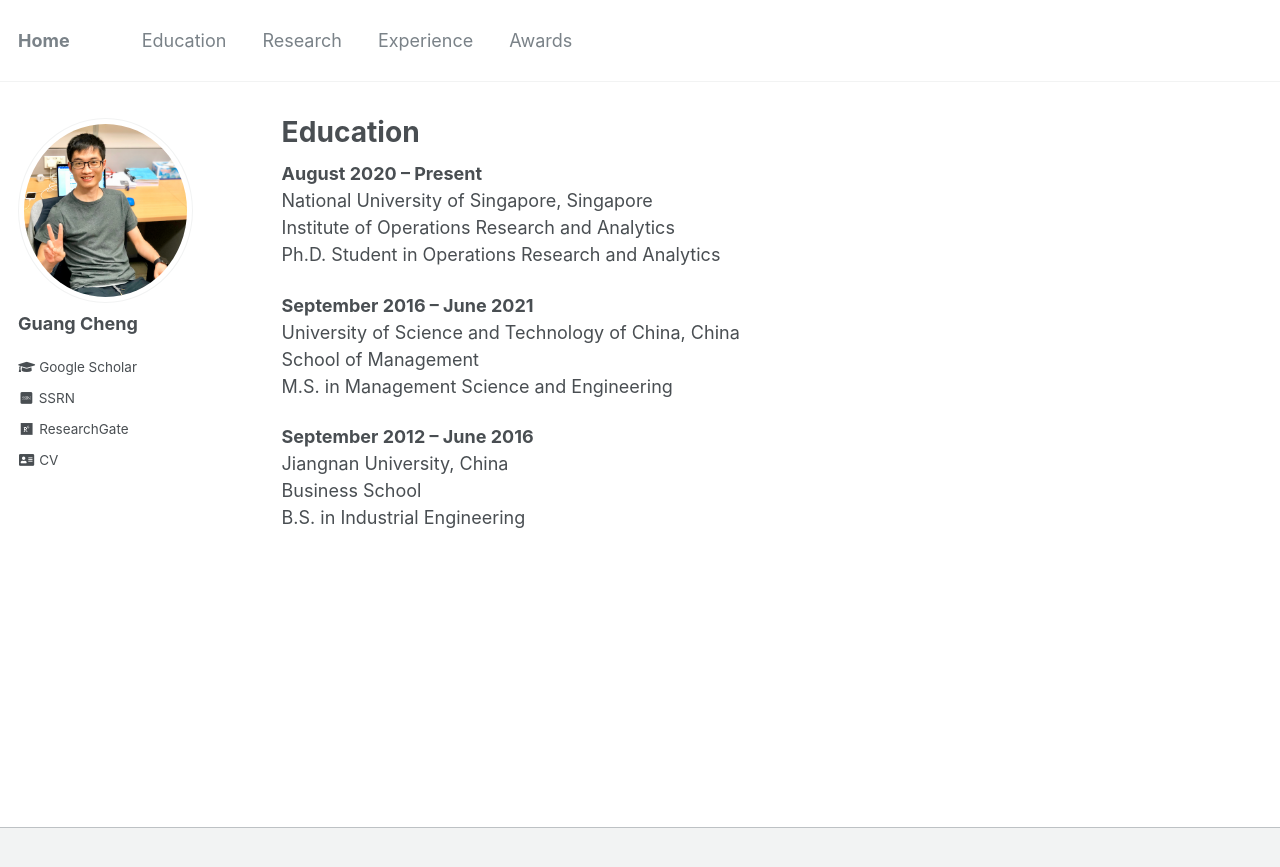
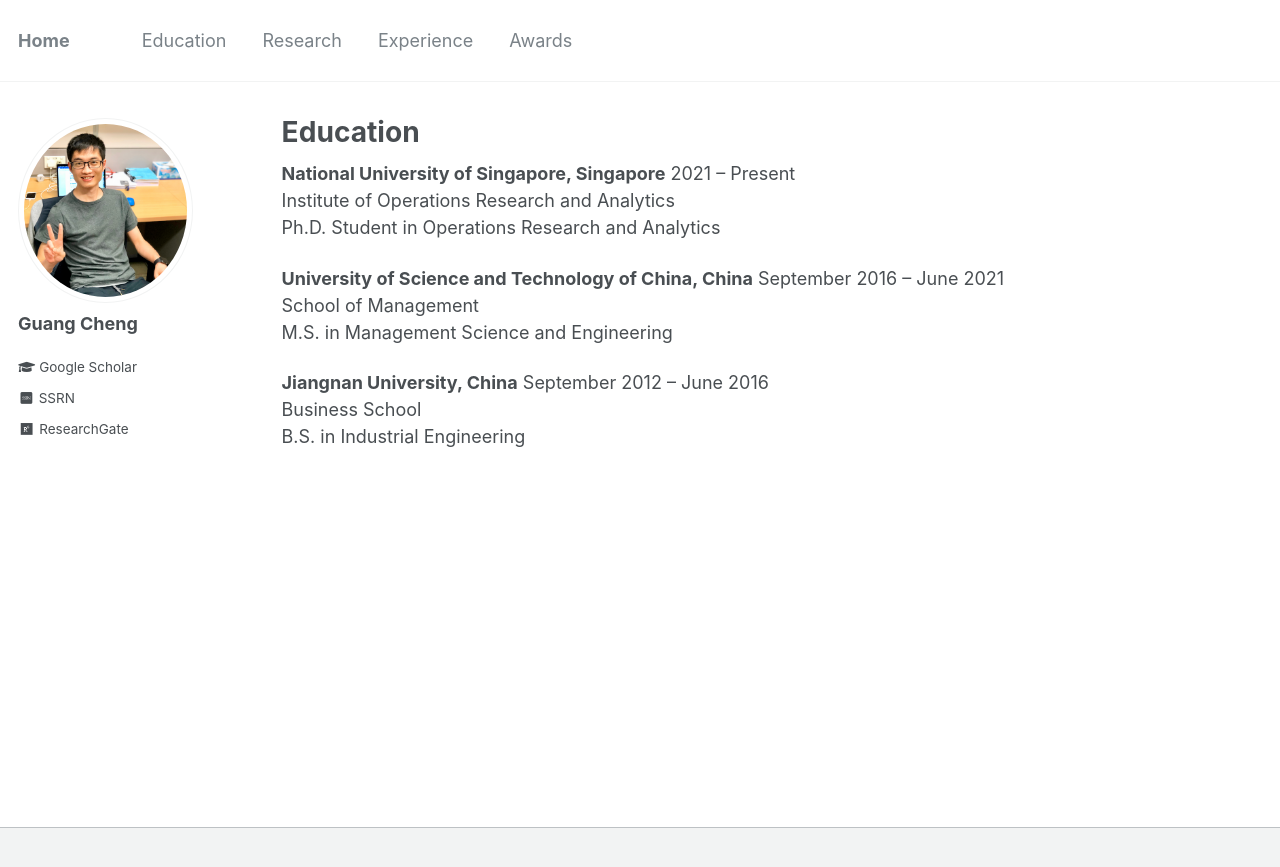
Before and after one commit to gcheng-nus/gcheng-nus.github.io, a Jekyll site: the page built from _pages/education.md, in a window 1280 px wide. Shown: the top 867 px of the page. Built offline with Jekyll 4.4.1, drawn with Linux system fonts in a browser that asks for light colours; some web fonts are replaced.

Commit message:
update education

```diff
--- a/_config.yml
+++ b/_config.yml
@@ -88,7 +88,7 @@ author:
   SSRN             : "https://papers.ssrn.com/sol3/cf_dev/AbsByAuth.cfm?per_id=3036482"
   # email            : "gcheng@u.nus.edu"
   researchgate     : "https://www.researchgate.net/profile/Cheng_Guang"
-  CV               : "https://drive.google.com/file/d/1wG4U5neyPrh90aHA6hi6aaliP0hb4ZZz/view?usp=sharing"
+  Curriculum Vitae : "https://drive.google.com/file/d/1wG4U5neyPrh90aHA6hi6aaliP0hb4ZZz/view?usp=sharing"
 
 
 # Reading Files
--- a/_pages/education.md
+++ b/_pages/education.md
@@ -5,17 +5,14 @@ permalink: /education/
 author_profile: true
 ---
 
-**August 2020 -- Present**
-National University of Singapore, Singapore
+**National University of Singapore, Singapore**    2021 -- Present
 Institute of Operations Research and Analytics
 Ph.D. Student in Operations Research and Analytics
 
-**September 2016 -- June 2021**
-University of Science and Technology of China, China
+**University of Science and Technology of China, China**   September 2016 -- June 2021
 School of Management
 M.S. in Management Science and Engineering
 
-**September 2012 -- June 2016**
-Jiangnan University, China
+**Jiangnan University, China**         September 2012 -- June 2016
 Business School
 B.S. in Industrial Engineering
```
